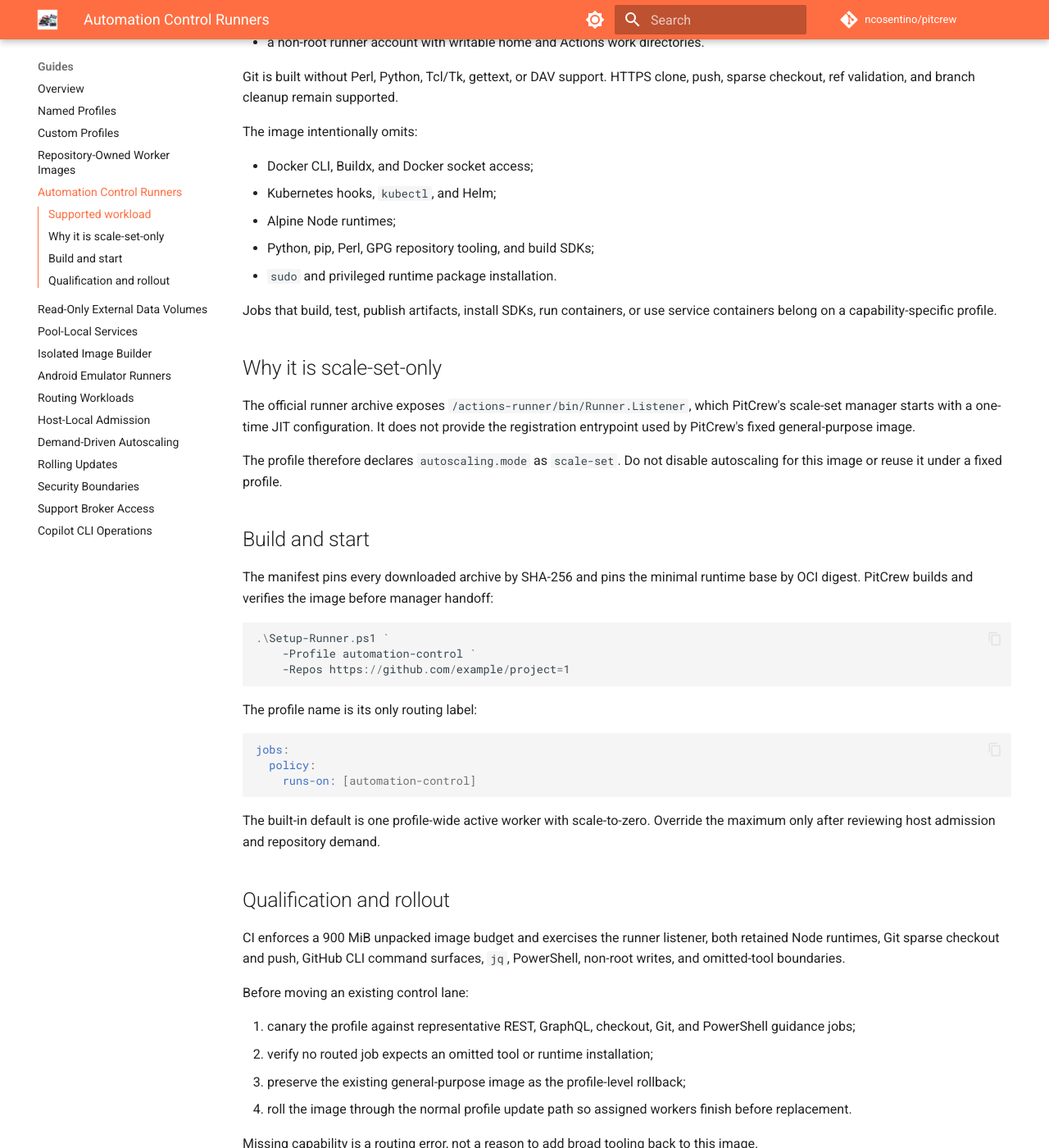
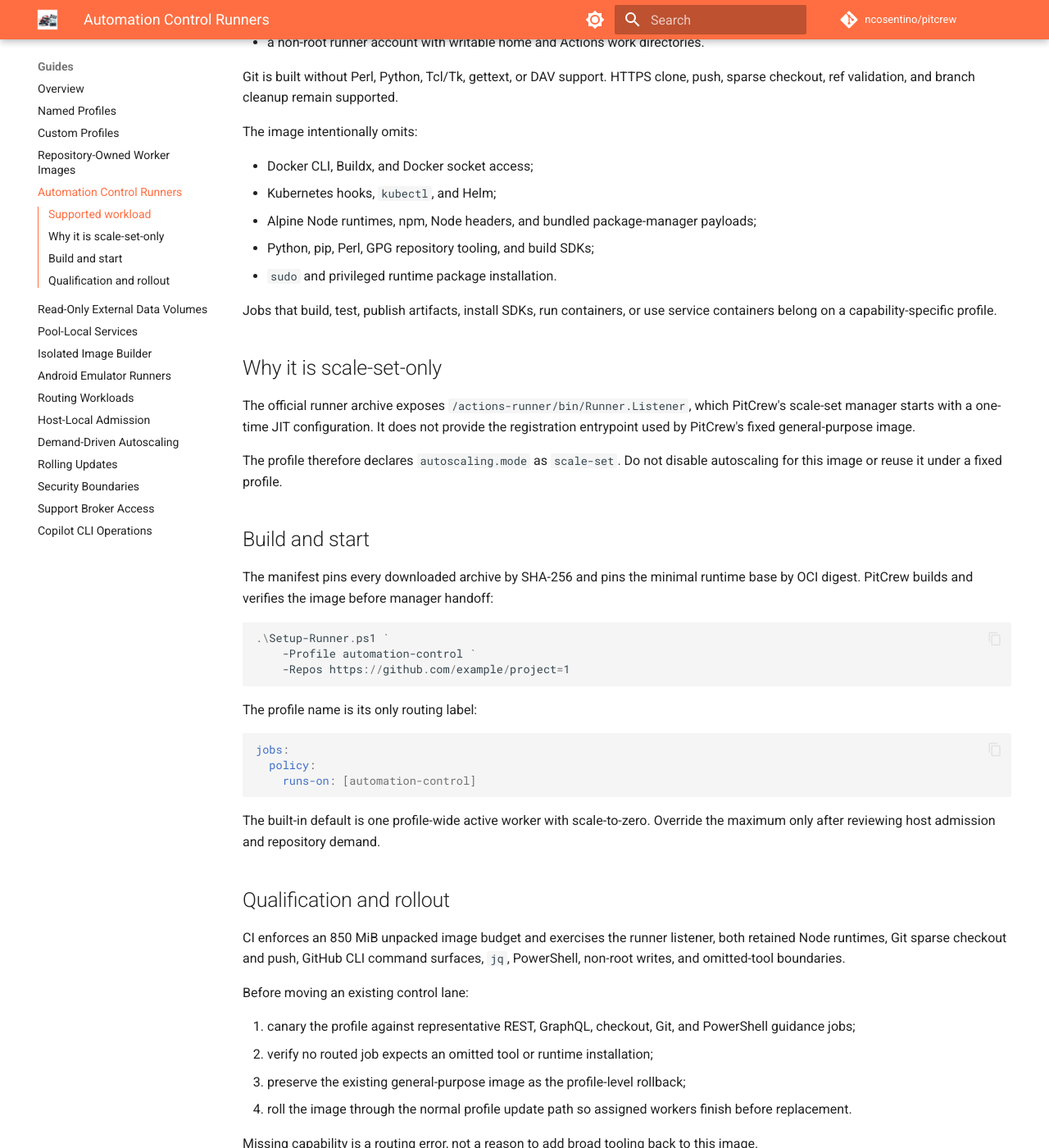
Before and after one commit to ncosentino/pitcrew, an MkDocs documentation site: the page built from docs/guides/automation-control.md, in a window 1280 px wide and 1400 px high, scrolled down 473 px. Shown: the whole window at 82% size. Built offline with MkDocs 1.6.1 and Material for MkDocs 9.7.7, drawn with Linux system fonts in a browser that asks for light colours; comment, search, counter and statistics services are not loaded; some of the changed text lies outside the part shown.

Commit message:
perf(profiles): prune Node toolchain payloads
Retain only the glibc Node executables and licenses needed by JavaScript actions, strip minimal Git binaries, omit npm and headers, and tighten the hosted unpacked-size budget to 850 MiB.

Co-authored-by: Copilot <223556219+Copilot@users.noreply.github.com>

Copilot-Session: 8be74dfa-19df-4e6f-9a70-45df41548b12

```diff
--- a/docs/guides/automation-control.md
+++ b/docs/guides/automation-control.md
@@ -24,7 +25,7 @@ The image intentionally omits:
 
 - Docker CLI, Buildx, and Docker socket access;
 - Kubernetes hooks, `kubectl`, and Helm;
-- Alpine Node runtimes;
+- Alpine Node runtimes, npm, Node headers, and bundled package-manager payloads;
 - Python, pip, Perl, GPG repository tooling, and build SDKs;
 - `sudo` and privileged runtime package installation.
 
@@ -66,7 +67,7 @@ Override the maximum only after reviewing host admission and repository demand.
 
 ## Qualification and rollout
 
-CI enforces a 900 MiB unpacked image budget and exercises the runner listener,
+CI enforces an 850 MiB unpacked image budget and exercises the runner listener,
 both retained Node runtimes, Git sparse checkout and push, GitHub CLI command
 surfaces, `jq`, PowerShell, non-root writes, and omitted-tool boundaries.
 
```
Also changed, not shown: other parts of docs/guides/automation-control.md (+2 -1 lines), 4 other files.
